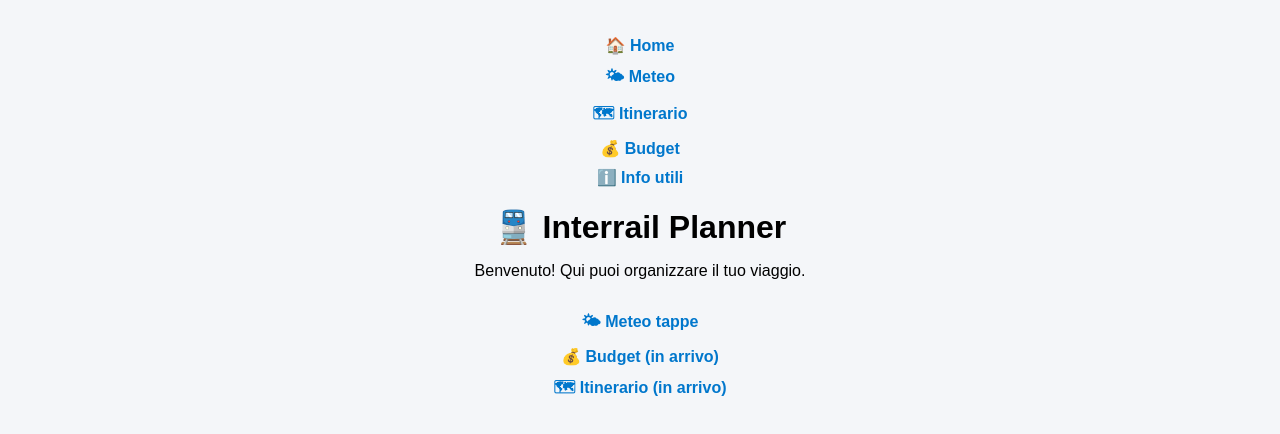
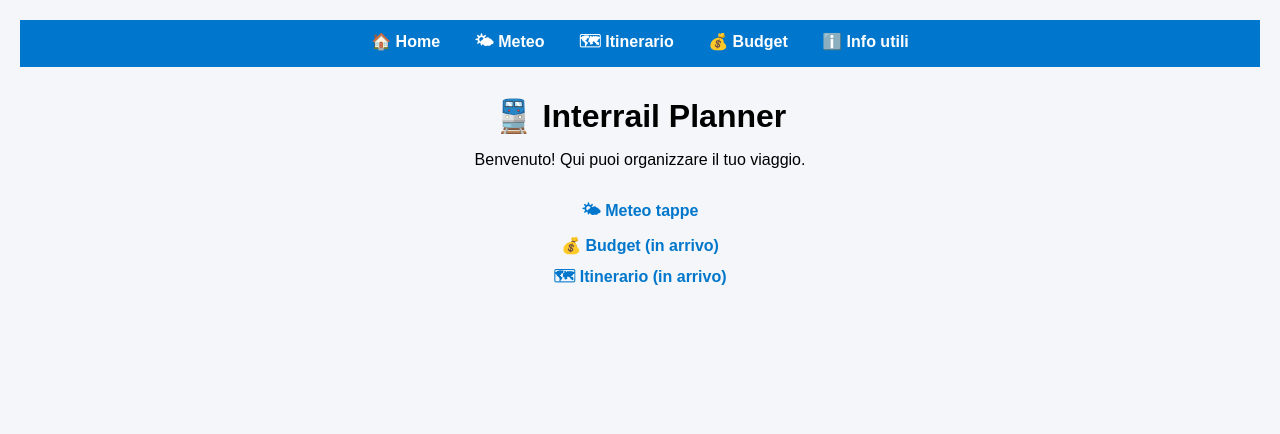
Before and after one commit to riccardochiartano/ciufciuf, a plain HTML site: page index.html in a window 1280 px wide. Drawn offline with Linux system fonts and the light colour scheme.

Commit message:
Update style.css

```diff
--- a/style.css
+++ b/style.css
@@ -54,3 +54,32 @@ nav a:hover {
 .city-info h2 {
   margin-top: 0;
 }
+
+.navbar {
+  background-color: #0077cc;
+  padding: 10px 0;
+  margin-bottom: 30px;
+}
+
+.navbar ul {
+  list-style: none;
+  margin: 0;
+  padding: 0;
+  text-align: center;
+}
+
+.navbar li {
+  display: inline-block;
+  margin: 0 15px;
+}
+
+.navbar a {
+  text-decoration: none;
+  color: white;
+  font-weight: bold;
+  font-size: 16px;
+}
+
+.navbar a:hover {
+  text-decoration: underline;
+}
```
